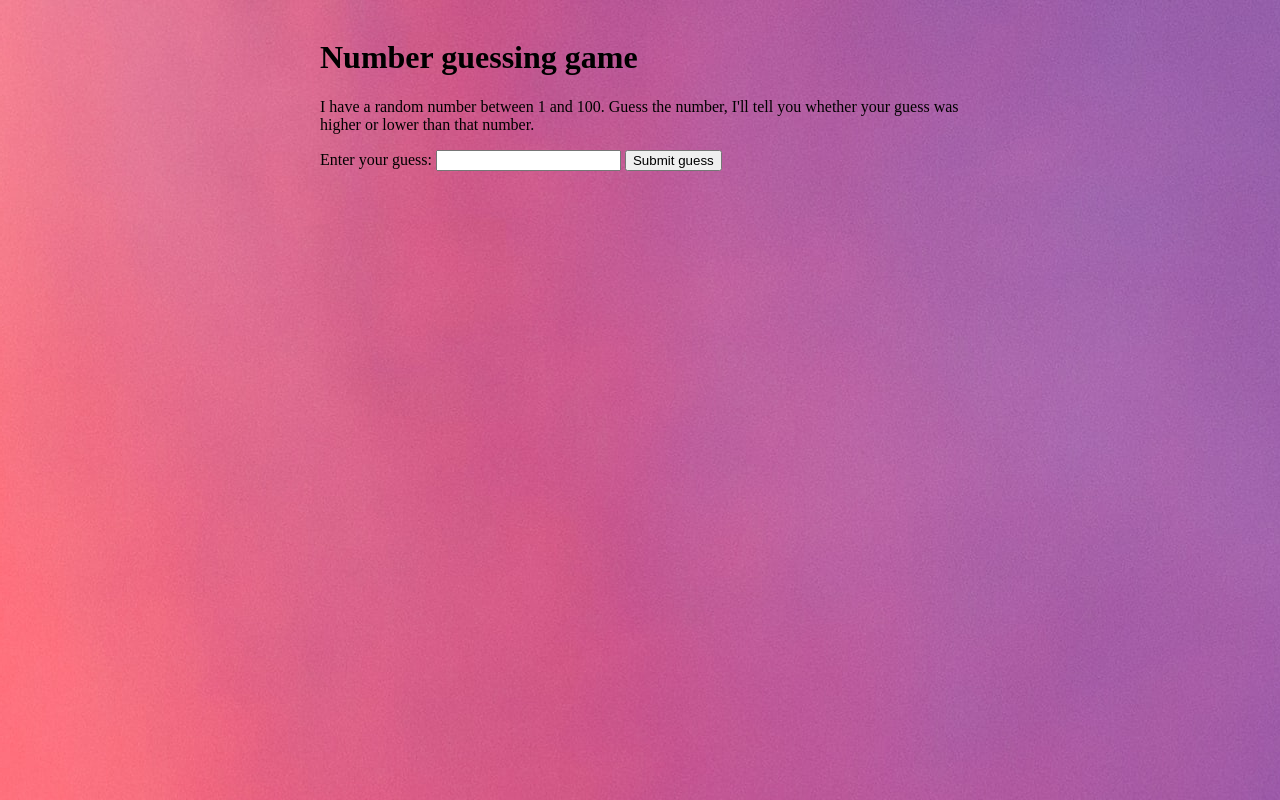
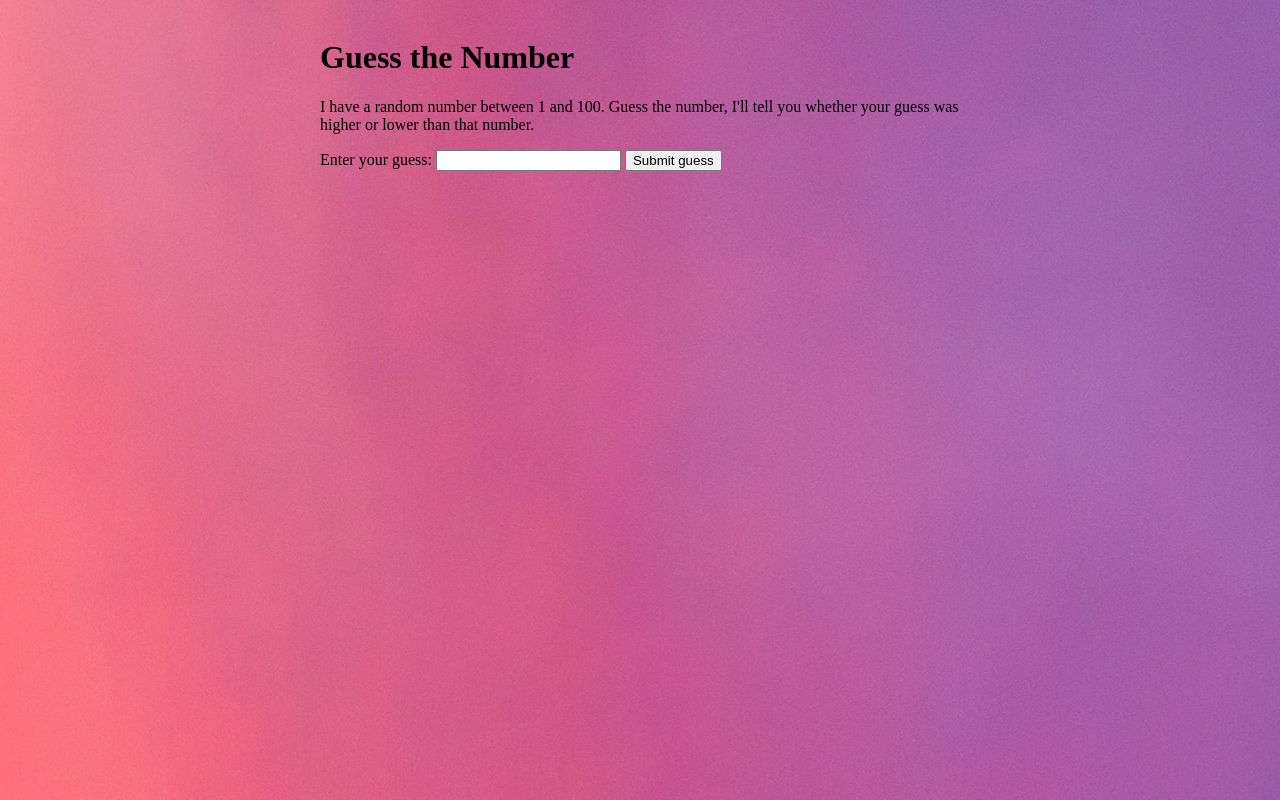
Before and after one commit to sachin1820/GuessTheNumber, a plain HTML site: page index.html in a window 1280 px wide. Drawn offline with Linux system fonts and the light colour scheme.

Commit message:
Update index.html

```diff
--- a/index.html
+++ b/index.html
@@ -8,7 +8,7 @@
     <title>Guess The Number</title>
   </head>
     <body background="bg1.jpg"><br>
-        <h1>Number guessing game</h1>
+        <h1>Guess the Number</h1>
 
         <p>I have a random number between 1 and 100. Guess the number, I'll tell you whether your guess was higher or lower than that number.</p>
 
```
